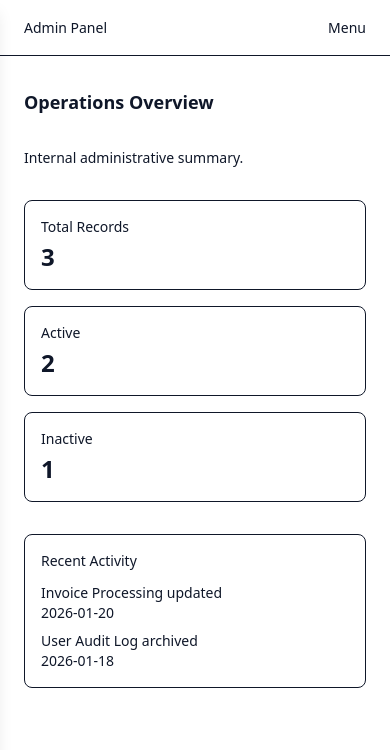
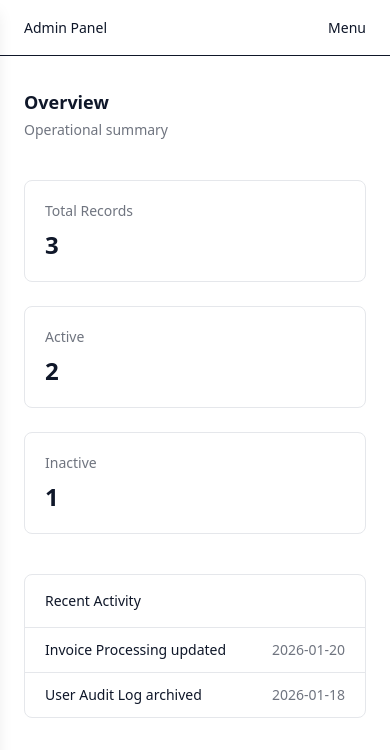
Before and after one commit to joelofeni/ops-console, a Next.js app: page /ops in a window 390 px wide. Shown: the top 750 px of the page. Built offline with nearby package versions, Linux system fonts and the light colour scheme.

Commit message:
chore: refine records table structure and responsiveness

```diff
--- a/app/(ops)/ops/page.tsx
+++ b/app/(ops)/ops/page.tsx
@@ -2,44 +2,44 @@ import { overview, activity } from "./dashboard-data";
 
 export default function OpsDashboard() {
   return (
-    <div className="space-y-8">
-      {/* Page Title */}
-      <div>
-        <h1 className="text-lg font-semibold h-14">Operations Overview</h1>
-        <p className="text-sm text-[var(--color-text-muted)] mt-1">
-          Internal administrative summary.
+    <div className="space-y-10">
+      {/* Header */}
+      <div className="space-y-1">
+        <h1 className="text-lg font-semibold">Overview</h1>
+        <p className="text-sm text-[hsl(var(--color-fg)/0.6)]">
+          Operational summary
         </p>
       </div>
 
-      {/* Overview Cards */}
-      <div className="grid grid-cols-1 gap-4 md:grid-cols-3">
+      {/* Overview Metrics */}
+      <div className="grid grid-cols-1 gap-6 sm:grid-cols-3">
         {overview.map((item) => (
           <div
             key={item.label}
-            className="border border-[var(--color-border)] rounded-md p-4"
+            className="border border-[hsl(var(--color-border))] rounded-md p-5"
           >
-            <div className="text-sm text-[var(--color-text-muted)]">
+            <div className="text-sm text-[hsl(var(--color-fg)/0.6)]">
               {item.label}
             </div>
-            <div className="mt-1 text-2xl font-semibold">{item.value}</div>
+
+            <div className="mt-2 text-2xl font-semibold tracking-tight">
+              {item.value}
+            </div>
           </div>
         ))}
       </div>
 
-      {/* Activity Section */}
-      <div className="border border-[var(--color-border)] rounded-md p-4">
-        <h2 className="mb-3 text-sm font-medium">Recent Activity</h2>
+      {/* Activity */}
+      <div className="border border-[hsl(var(--color-border))] rounded-md">
+        <div className="px-5 py-4 border-b border-[hsl(var(--color-border))] text-sm font-medium">
+          Recent Activity
+        </div>
 
-        <ul className="space-y-2 text-sm">
+        <ul className="divide-y divide-[hsl(var(--color-border))] text-sm">
           {activity.map((a) => (
-            <li
-              key={a.id}
-              className="flex flex-col sm:flex-row sm:justify-between"
-            >
+            <li key={a.id} className="flex justify-between px-5 py-3">
               <span>{a.text}</span>
-              <span className="text-[var(--color-text-muted)] sm:text-right">
-                {a.date}
-              </span>
+              <span className="text-[hsl(var(--color-fg)/0.6)]">{a.date}</span>
             </li>
           ))}
         </ul>
--- a/app/(ops)/ops/records/[id]/page.tsx
+++ b/app/(ops)/ops/records/[id]/page.tsx
@@ -7,6 +7,7 @@ type PageProps = {
 
 export default async function RecordDetailPage({ params }: PageProps) {
   const { id } = await params;
+
   const record = records.find((r) => r.id === id);
 
   if (!record) {
@@ -14,33 +15,25 @@ export default async function RecordDetailPage({ params }: PageProps) {
   }
 
   return (
-    <div className="max-w-3xl space-y-8">
+    <div className="space-y-8">
       {/* Header */}
-      <div className="space-y-2">
-        <h1 className="text-lg font-semibold h-14">{record.name}</h1>
-        <p className="text-sm text-[var(--color-text-muted)]">
-          Administrative record detail view.
+      <div className="space-y-1">
+        <h1 className="text-lg font-semibold">{record.name}</h1>
+        <p className="text-sm text-[hsl(var(--color-fg)/0.6)]">
+          Record detail view
         </p>
       </div>
 
       {/* Detail Card */}
-      <div className="border border-[var(--color-border)] rounded-md">
-        <div className="divide-y divide-[var(--color-border)] text-sm">
-          <div className="grid grid-cols-1 gap-2 px-6 py-4 md:grid-cols-3 md:gap-6">
-            <div className="text-[var(--color-text-muted)]">Record ID</div>
-            <div className="font-medium break-all md:col-span-2">
-              {record.id}
-            </div>
-          </div>
+      <div className="border border-[hsl(var(--color-border))] rounded-md p-6">
+        <div className="grid grid-cols-1 text-sm sm:grid-cols-2 gap-y-6 gap-x-12">
+          <DetailItem label="Record ID" value={record.id} />
 
-          <div className="grid grid-cols-1 gap-2 px-6 py-4 md:grid-cols-3 md:gap-6">
-            <div className="text-[var(--color-text-muted)]">Owner</div>
-            <div className="md:col-span-2">{record.owner}</div>
-          </div>
+          <DetailItem label="Owner" value={record.owner} />
 
-          <div className="grid grid-cols-1 gap-2 px-6 py-4 md:grid-cols-3 md:gap-6">
-            <div className="text-[var(--color-text-muted)]">Status</div>
-            <div className="md:col-span-2">
+          <DetailItem
+            label="Status"
+            value={
               <span
                 className={`badge ${
                   record.status === "active"
@@ -50,17 +43,27 @@ export default async function RecordDetailPage({ params }: PageProps) {
               >
                 {record.status}
               </span>
-            </div>
-          </div>
+            }
+          />
 
-          <div className="grid grid-cols-1 gap-2 px-6 py-4 md:grid-cols-3 md:gap-6">
-            <div className="text-[var(--color-text-muted)]">Last Updated</div>
-            <div className="md:col-span-2 text-[var(--color-text-muted)]">
-              {record.updatedAt}
-            </div>
-          </div>
+          <DetailItem label="Last Updated" value={record.updatedAt} />
         </div>
       </div>
     </div>
   );
 }
+
+function DetailItem({
+  label,
+  value,
+}: {
+  label: string;
+  value: React.ReactNode;
+}) {
+  return (
+    <div className="space-y-1">
+      <div className="text-[hsl(var(--color-fg)/0.6)]">{label}</div>
+      <div className="font-medium">{value}</div>
+    </div>
+  );
+}
--- a/app/(ops)/ops/records/page.tsx
+++ b/app/(ops)/ops/records/page.tsx
@@ -4,48 +4,52 @@ import { records } from "./mock-data";
 export default function RecordsPage() {
   return (
     <div className="space-y-8">
-      <div className="space-y-2">
-        <h1 className="text-lg font-semibold h-14">Records</h1>
-        <p className="text-sm text-[var(--color-text-muted)] mt-1">
+      {/* Header */}
+      <div className="space-y-1">
+        <h1 className="text-lg font-semibold">Records</h1>
+        <p className="text-sm text-[hsl(var(--color-fg)/0.6)]">
           Static administrative record list.
         </p>
       </div>
 
-      <div className="border border-[var(--color-border)] rounded-md overflow-hidden">
+      {/* Table Container */}
+      <div className="border border-[hsl(var(--color-border))] rounded-md overflow-hidden p-5">
         <div className="overflow-x-auto">
           <table className="min-w-full text-sm">
-            <thead className="bg-[var(--color-bg-muted)] text-left">
+            {/* Head */}
+            <thead className="bg-[hsl(var(--color-muted))] text-left">
               <tr>
-                <th className="px-6 py-3 font-medium whitespace-nowrap">
+                <th className="px-5 py-3 font-medium whitespace-nowrap">
                   Name
                 </th>
-                <th className="px-6 py-3 font-medium whitespace-nowrap">
+                <th className="px-5 py-3 font-medium whitespace-nowrap">
                   Owner
                 </th>
-                <th className="px-6 py-3 font-medium whitespace-nowrap">
+                <th className="px-5 py-3 font-medium whitespace-nowrap">
                   Status
                 </th>
-                <th className="px-6 py-3 font-medium whitespace-nowrap">
+                <th className="px-5 py-3 font-medium whitespace-nowrap">
                   Updated
                 </th>
               </tr>
             </thead>
 
-            <tbody className="divide-y divide-[var(--color-border)]">
+            {/* Body */}
+            <tbody className="divide-y divide-[hsl(var(--color-border))]">
               {records.map((r) => (
-                <tr key={r.id} className="hover:bg-[var(--color-bg-muted)]">
-                  <td className="px-6 py-4 whitespace-nowrap">
+                <tr key={r.id} className="hover:bg-[hsl(var(--color-muted))]">
+                  <td className="px-5 py-3 whitespace-nowrap">
                     <Link
                       href={`/ops/records/${r.id}`}
-                      className="font-medium underline-offset-2 hover:underline"
+                      className="font-medium text-[hsl(var(--color-primary))] hover:opacity-80"
                     >
                       {r.name}
                     </Link>
                   </td>
 
-                  <td className="px-6 py-4 whitespace-nowrap">{r.owner}</td>
+                  <td className="px-5 py-3 whitespace-nowrap">{r.owner}</td>
 
-                  <td className="px-6 py-4 whitespace-nowrap">
+                  <td className="px-5 py-3 whitespace-nowrap">
                     <span
                       className={`badge ${
                         r.status === "active"
@@ -57,7 +61,7 @@ export default function RecordsPage() {
                     </span>
                   </td>
 
-                  <td className="px-6 py-4 text-[var(--color-text-muted)] whitespace-nowrap">
+                  <td className="px-5 py-3 whitespace-nowrap text-[hsl(var(--color-fg)/0.6)]">
                     {r.updatedAt}
                   </td>
                 </tr>
```
